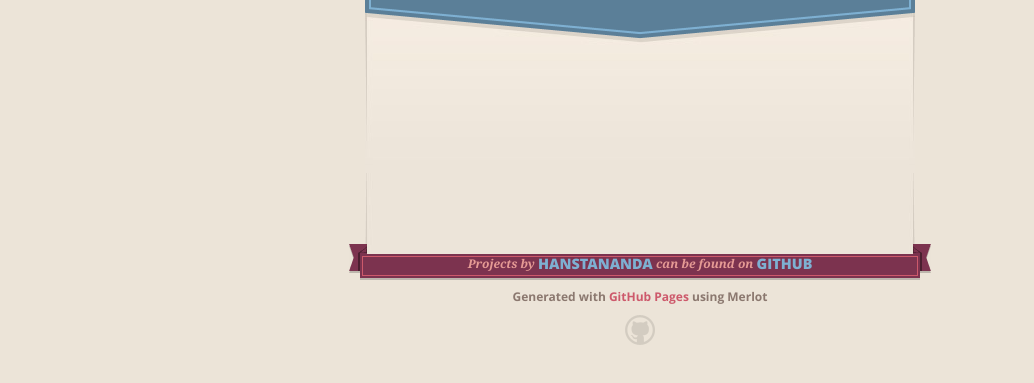
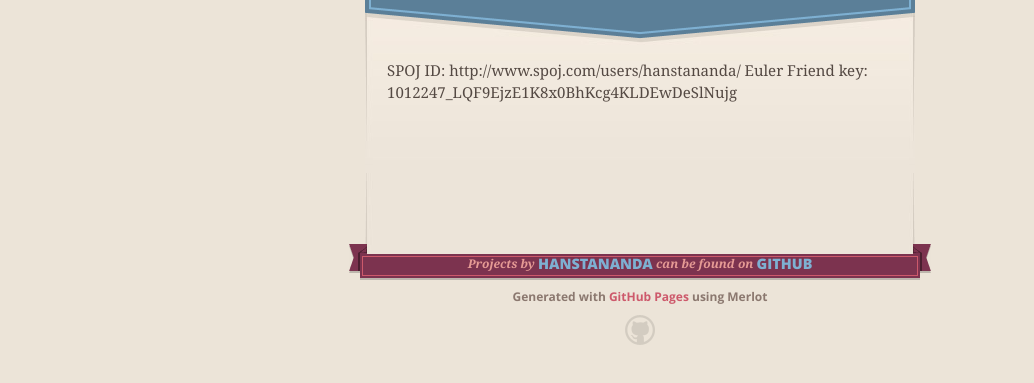
Before and after one commit to hanstananda/hanstananda.github.io, a plain HTML site: page index.html in a window 1280 px wide. Shown: the part 153-536 px from the top of the page, without its empty margins (0-1034 px from the left). Drawn offline with nearby package versions, Linux system fonts and the light colour scheme.

Commit message:
Update index.html

```diff
--- a/index.html
+++ b/index.html
@@ -45,6 +45,8 @@
 
 
       <section id="main_content">
+        SPOJ ID: http://www.spoj.com/users/hanstananda/
+        Euler Friend key: 1012247_LQF9EjzE1K8x0BhKcg4KLDEwDeSlNujg
      </section>
 
       <footer>
```
